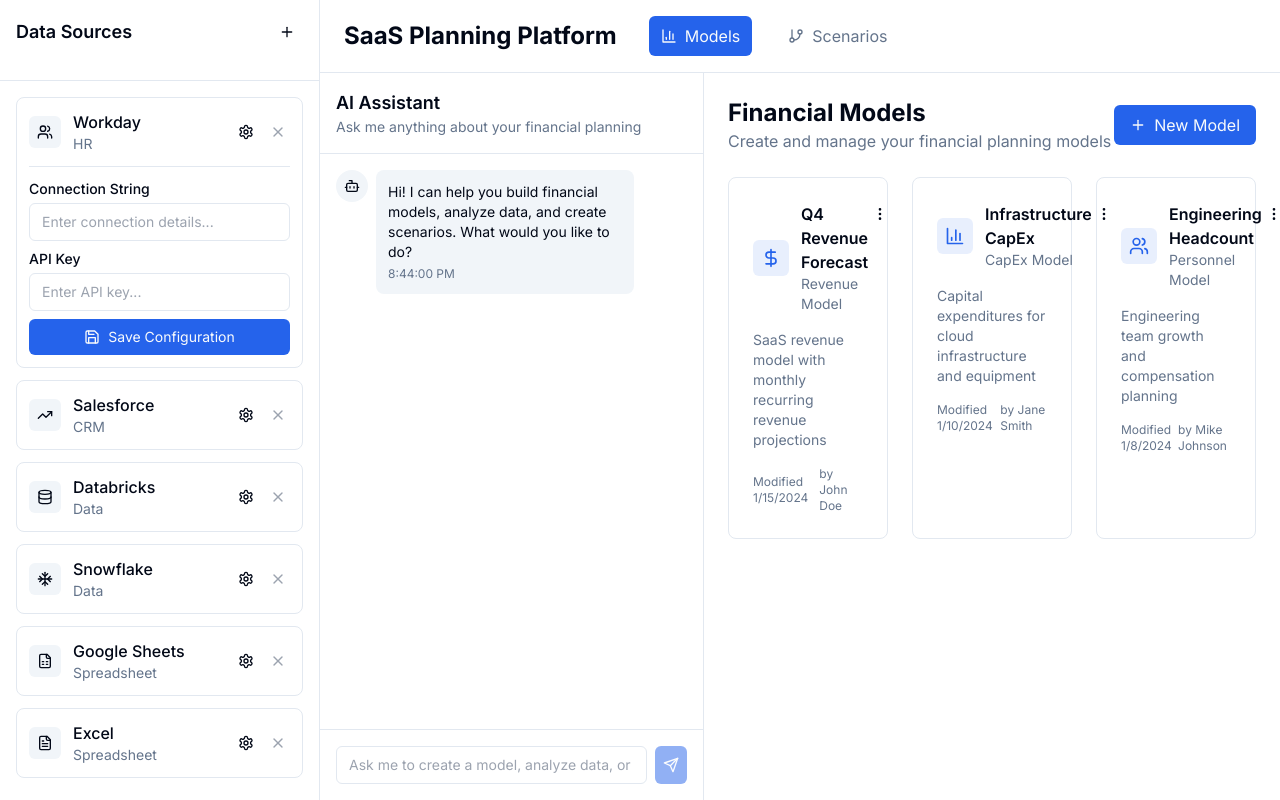
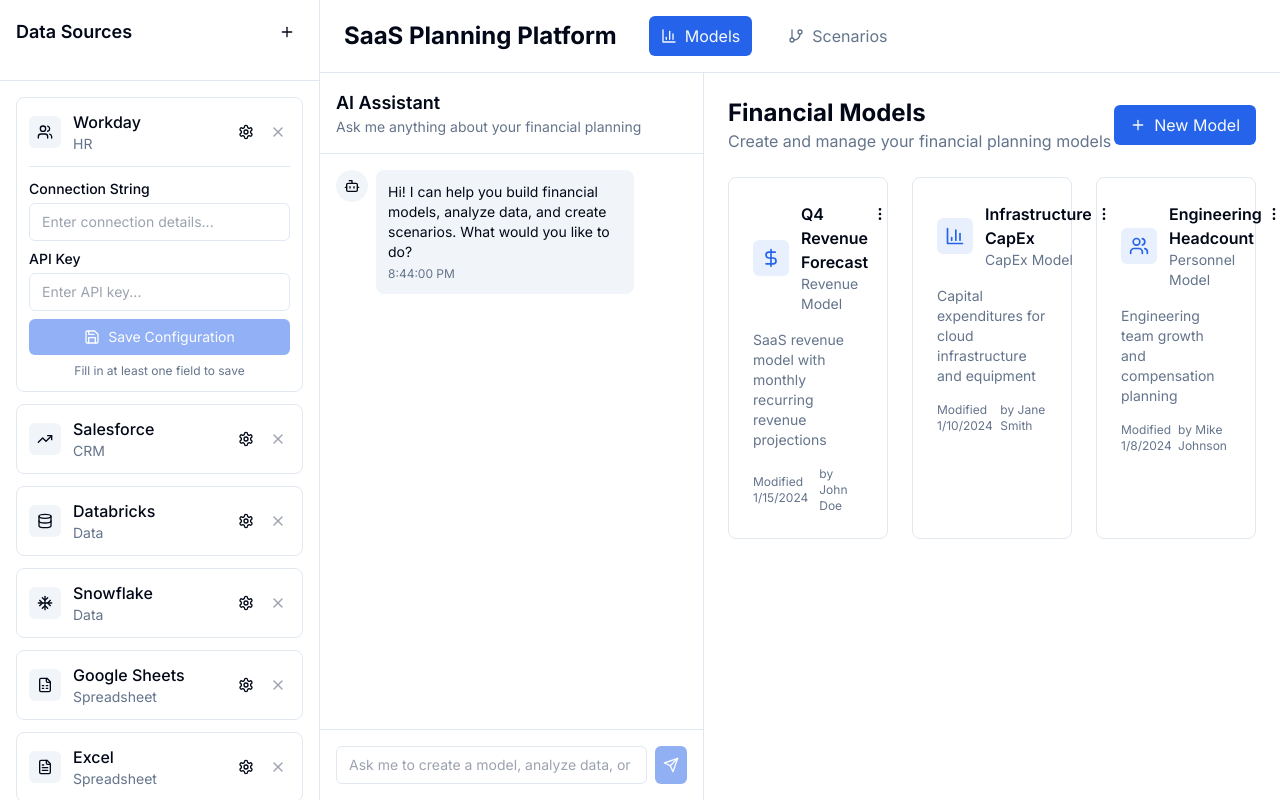
Before and after one commit to bertharo/planning, a Next.js app: page / in a window 1280 px wide. Both pictures are taken after a click on the button 246 px from the left and 132 px from the top of the page. Built offline with nearby package versions, Linux system fonts and the light colour scheme.

Commit message:
Add debugging and improve save functionality
- Add console logging to track save process
- Add localStorage availability check
- Add validation for empty configuration data
- Improve error and success feedback UI
- Disable save button when no data entered
- Add helpful user messages for save states

```diff
--- a/components/DataSourcePanel.tsx
+++ b/components/DataSourcePanel.tsx
@@ -111,10 +111,29 @@
   }
 
   const saveConfiguration = async (sourceId: string) => {
+    console.log('Save button clicked for:', sourceId)
+    console.log('Current config form:', configForm)
+
+    // Check if localStorage is available
+    if (typeof window === 'undefined' || !window.localStorage) {
+      console.error('localStorage not available')
+      setSaveStatus('error')
+      return
+    }
+
+    // Validate that we have some configuration data
+    if (Object.keys(configForm).length === 0) {
+      console.warn('No configuration data to save')
+      setSaveStatus('error')
+      return
+    }
+
     setIsSaving(true)
     setSaveStatus('idle')
 
     try {
+      console.log('Starting save process...')
+
       // Simulate API call delay
       await new Promise(resolve => setTimeout(resolve, 1000))
 
@@ -122,6 +141,8 @@
       const savedConfigs = JSON.parse(localStorage.getItem('dataSourceConfigs') || '{}')
       savedConfigs[sourceId] = configForm
       localStorage.setItem('dataSourceConfigs', JSON.stringify(savedConfigs))
+
+      console.log('Saved to localStorage:', savedConfigs)
 
       // Update the data source
       setDataSources((prev: DataSource[]) =>
@@ -136,7 +157,9 @@
         )
       )
 
+      console.log('Updated data sources state')
       setSaveStatus('success')
+
       setTimeout(() => {
         setShowConfig(null)
         setConfigForm({})
@@ -343,15 +366,22 @@
 
                     <div className="space-y-2">
                       {saveStatus === 'error' && (
-                        <div className="flex items-center space-x-2 text-sm text-destructive">
+                        <div className="flex items-center space-x-2 text-sm text-destructive bg-destructive/10 p-2 rounded">
                           <AlertCircle className="w-4 h-4" />
                           <span>Error saving configuration. Please try again.</span>
                         </div>
                       )}
 
+                      {saveStatus === 'success' && (
+                        <div className="flex items-center space-x-2 text-sm text-green-600 bg-green-50 p-2 rounded">
+                          <Check className="w-4 h-4" />
+                          <span>Configuration saved successfully!</span>
+                        </div>
+                      )}
+
                       <button
                         onClick={() => saveConfiguration(source.id)}
-                        disabled={isSaving}
+                        disabled={isSaving || Object.keys(configForm).length === 0}
                         className="w-full px-3 py-2 bg-primary text-primary-foreground rounded-md text-sm hover:bg-primary/90 disabled:opacity-50 disabled:cursor-not-allowed flex items-center justify-center space-x-2"
                       >
                         {isSaving ? (
@@ -366,6 +396,12 @@
                           </>
                         )}
                       </button>
+
+                      {Object.keys(configForm).length === 0 && (
+                        <p className="text-xs text-muted-foreground text-center">
+                          Fill in at least one field to save
+                        </p>
+                      )}
                     </div>
                   </div>
                 </div>
```
